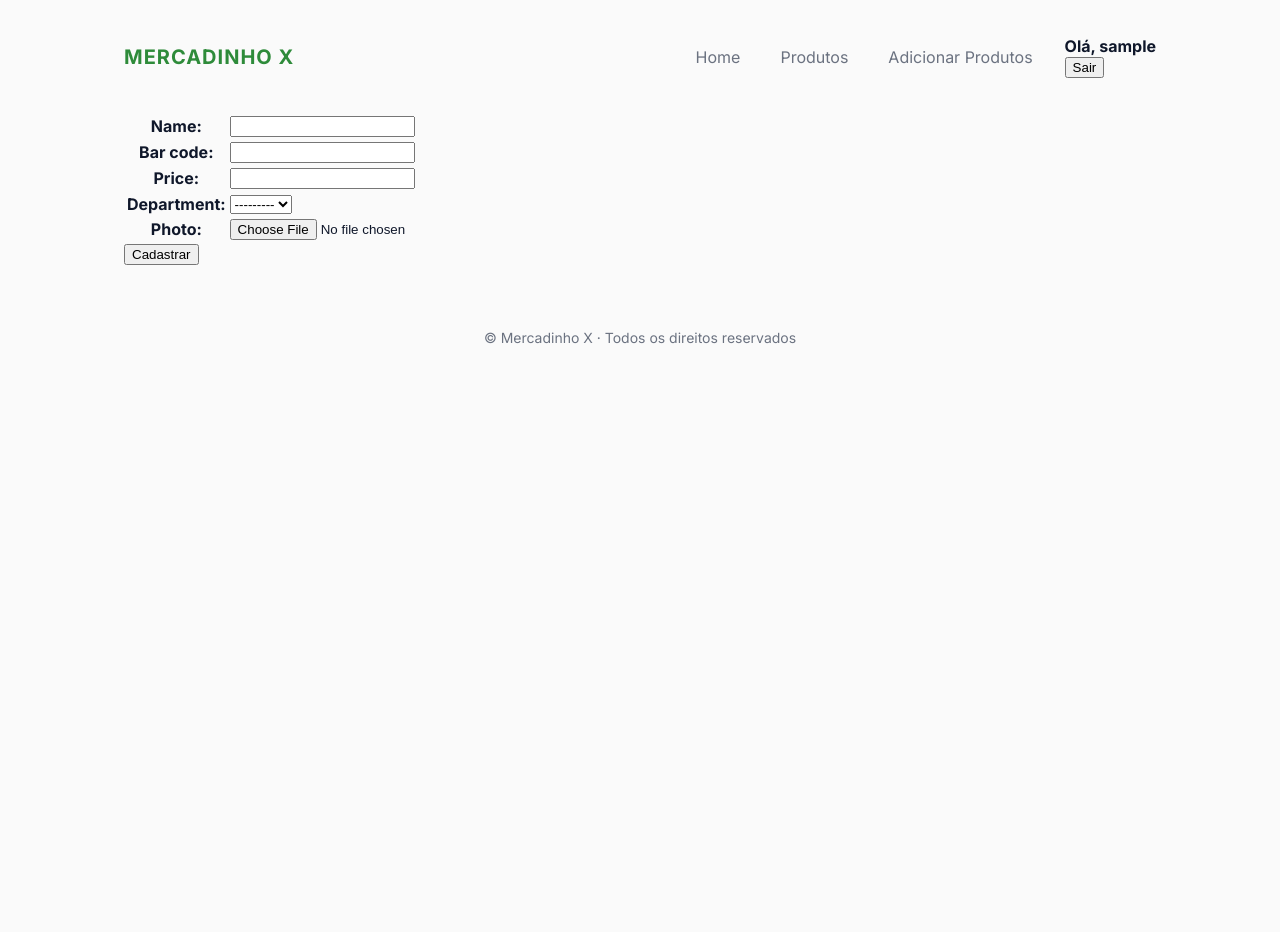
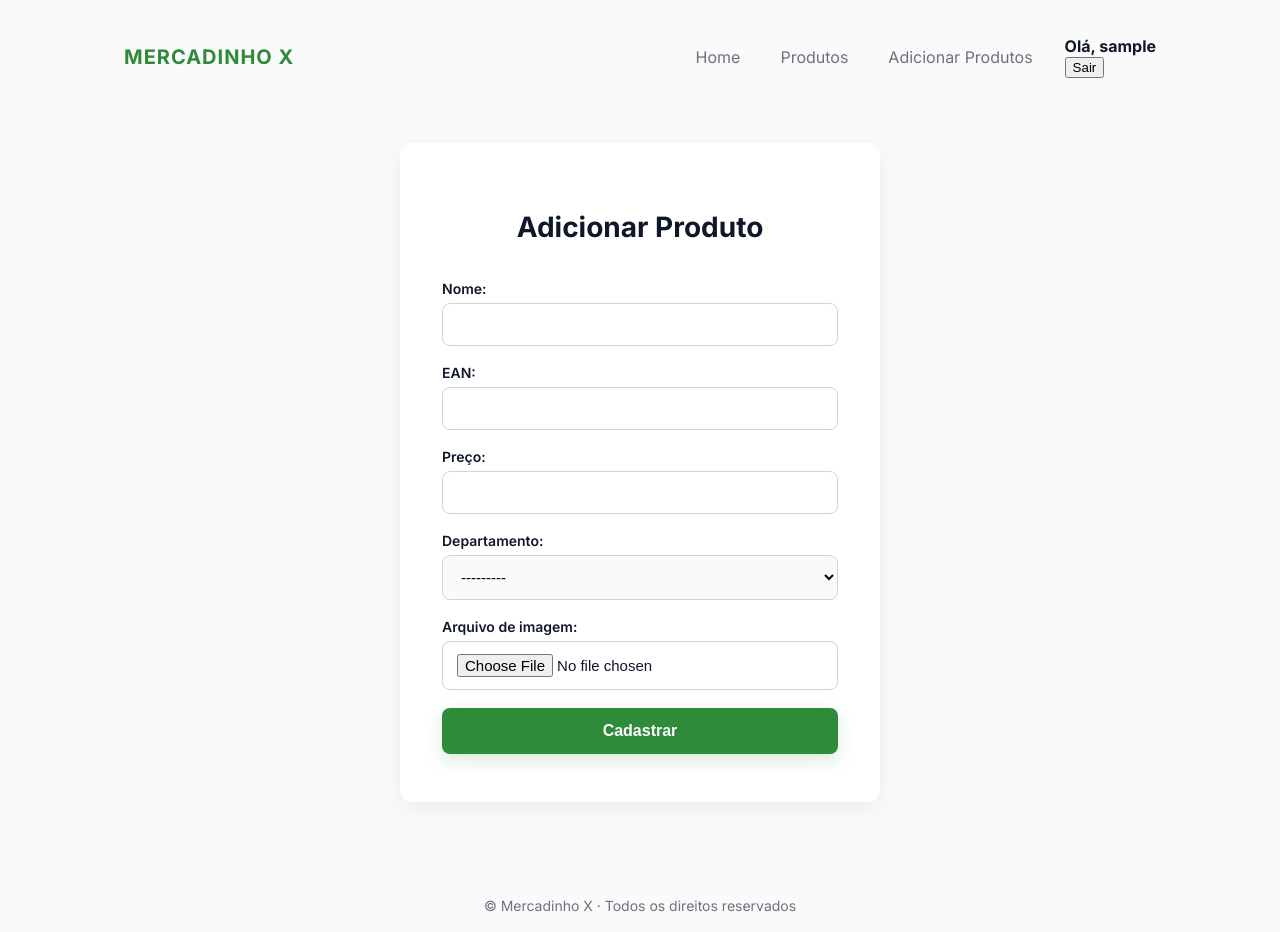
Before and after one commit to carlosEduardo704/market, a Django app: page /new_product/ in a window 1280 px wide. Before the commit the page ends 344 px from the top, so only its background shows below. Run offline with Django 5.2, Linux system fonts and the light colour scheme; the visitor is signed in with stand-in values (Sample User, id 1); data that the repository does not hold is empty.

Commit message:
config form and adding style

```diff
--- a/products/templates/new_product.html
+++ b/products/templates/new_product.html
@@ -1,11 +1,109 @@
 {% extends "base.html" %}
 
 {% block content %}
-  <form method="post">
-    {% csrf_token %}
-    <table>
-        {{ form.as_table }}
-    </table>
-    <button type="submit">Cadastrar</button>
-  </form>
+
+<style>
+.main_div {
+    display: flex;
+    justify-content: center;
+    padding: 3%;
+}
+.container {
+    background: white;
+    padding: 48px 42px;
+    border-radius: var(--radius);
+    box-shadow: var(--shadow);
+    width: 100%;
+    max-width: 480px;
+}
+h1 {
+    text-align: center;
+    margin-bottom: 36px;
+    font-size: 28px;
+    font-weight: 700;
+}
+.errorlist li {
+    color: red;
+}
+label {
+    display: block;
+    margin-bottom: 6px;
+    font-weight: 600;
+    font-size: 14px;
+}
+input {
+    width: 100%;
+    padding: 12px 14px;
+    border-radius: 8px;
+    border: 1px solid #d1d5db;
+    margin-bottom: 18px;
+    font-size: 15px;
+}
+input:focus {
+    border-color: var(--accent);
+    outline: none;
+    box-shadow: 0 0 0 3px rgba(46,139,58,0.2);
+}
+.btn {
+    width: 100%;
+    background: var(--accent);
+    color: white;
+    border: none;
+    padding: 14px;
+    border-radius: 8px;
+    font-weight: 600;
+    font-size: 16px;
+    cursor: pointer;
+    box-shadow: 0 6px 18px rgba(46,139,58,0.18);
+}
+.btn:hover {
+    opacity: 0.95;
+}
+.links {
+    text-align: center;
+    margin-top: 20px;
+    font-size: 14px;
+}
+.links a {
+    color: var(--accent);
+    text-decoration: none;
+    font-weight: 500;
+}
+
+select {
+  width: 100%;
+  padding: 12px 14px;
+  border-radius: 8px;
+  border: 1px solid #d1d5db;
+  margin-bottom: 18px;
+  font-size: 15px;
+  background-color: #fafafa;
+}
+</style>
+
+<div class="main_div">
+  <div class="container">
+    <h1>Adicionar Produto</h1>
+    <form method="post">
+      {% csrf_token %}
+      <label for="name">Nome:</label>
+      {{ form.name }}
+
+      <label for="bar_code">EAN:</label>
+      {{ form.bar_code }}
+
+      <label for="price">Preço:</label>
+      {{ form.price }}
+
+      <label for="department">Departamento:</label>
+      {{ form.department }}
+
+      <label for="photo">Arquivo de imagem:</label>
+      {{ form.photo }}
+
+      <button type="submit" class="btn" value="Cadastrar">Cadastrar</button>
+    </form>
+
+  </div>
+</div>
 {% endblock content %}
```
